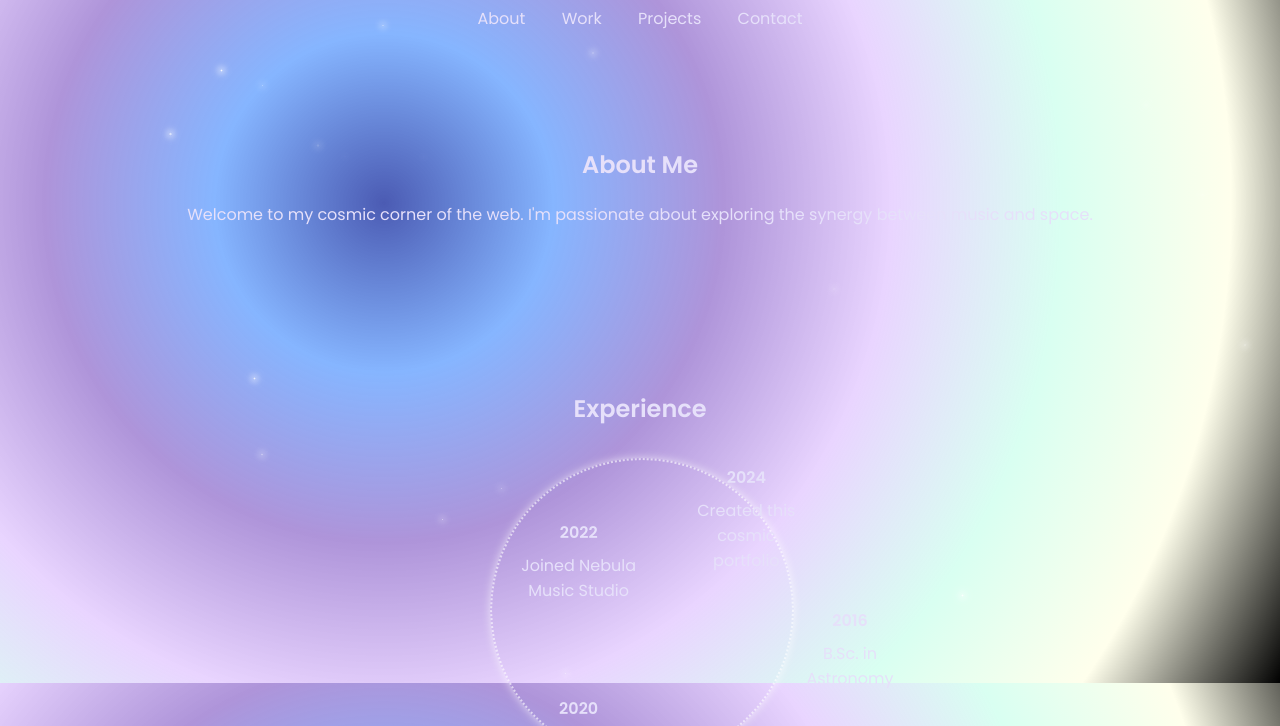
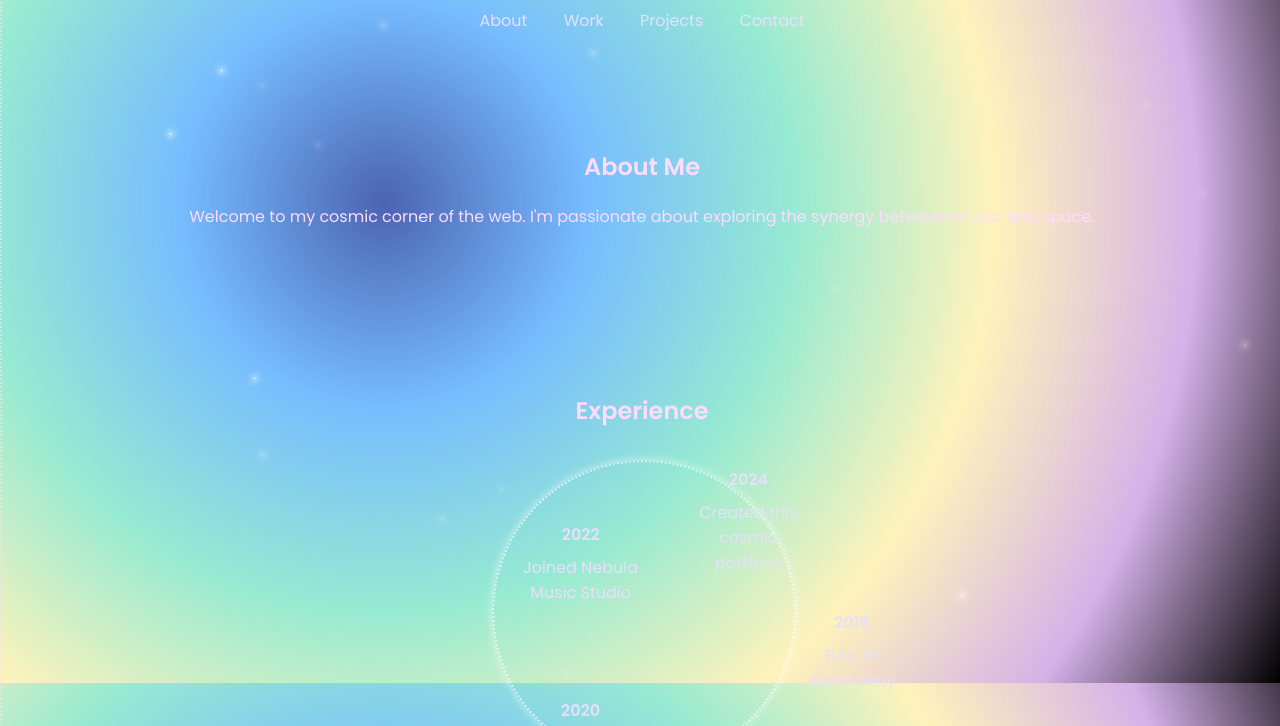
Before and after one commit to ruchikashukla1/ruchikashukla1.github.io, a plain HTML site: page index.html in a window 1280 px wide. Shown: the part 117-843 px from the top of the page. Drawn offline with Linux system fonts and the light colour scheme.

Commit message:
Improve nebula colors and update text

```diff
--- a/style.css
+++ b/style.css
@@ -1,24 +1,23 @@
 body {
   margin: 0;
   font-family: 'Poppins', sans-serif;
-  color: #e6e0fa;
+  color: #ffdbff;
   background: radial-gradient(
       circle at 30% 40%,
-      rgba(30, 50, 160, 0.8),
-      rgba(53, 132, 255, 0.6),
-      rgba(94, 42, 180, 0.5),
-      rgba(200, 150, 255, 0.4),
-      rgba(64, 255, 186, 0.2),
-      rgba(255, 255, 160, 0.2),
+      rgba(30, 60, 160, 0.8),
+      rgba(60, 160, 255, 0.7),
+      rgba(80, 220, 180, 0.6),
+      rgba(255, 230, 120, 0.5),
+      rgba(150, 60, 200, 0.4),
       #000
   ) fixed;
 
-  background-size: cover;
-  overflow-x: hidden;
-}
+  color: #ffdbff;
+  border: 2px dotted rgba(255,219,255,0.6);
+  box-shadow: 0 0 8px rgba(255,219,255,0.6);
 
-#star-field {
-  position: fixed;
+  color: #ffdbff;
+  color: #ffdbff;
   top: 0;
   left: 0;
   width: 100%;
```
Also changed, not shown: 1 other file.
